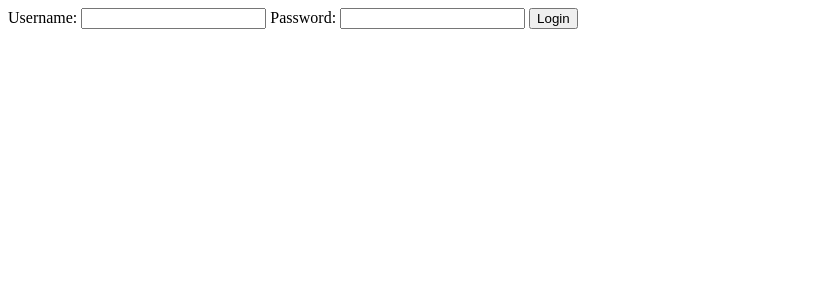
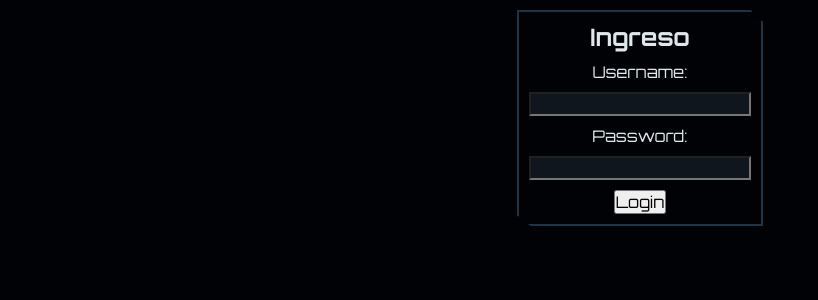
Before and after one commit to Frenzxy/password-hash-practice, a Flask app: page /login in a window 1280 px wide. Shown: the top 300 px of the page, without its empty margins (0-818 px from the left). Run offline with Flask 3, Linux system fonts and the light colour scheme.

Commit message:
Add login and registration templates with styles

```diff
--- a/static/styles.css
+++ b/static/styles.css
@@ -1,9 +1,72 @@
-/* Work in Progress */
+/* color palette */
+:root {
+    --bg-primary: hsl(220, 100%, 1%);
+    --bg-secondary: hsl(220, 35%, 6%);
 
-/* html,
+    --surface: hsl(215, 30%, 9%);
+    --surface-elevated: hsl(215, 28%, 13%);
+
+    --border: hsl(210, 40%, 20%);
+
+    --blue-dark: hsl(215, 80%, 25%);
+    --blue: hsl(210, 85%, 40%);
+    --blue-bright: hsl(205, 95%, 52%);
+
+    --cyan-dark: hsl(195, 80%, 40%);
+    --cyan: hsl(195, 100%, 55%);
+    --cyan-bright: hsl(185, 100%, 65%);
+
+    --text-primary: hsl(205, 25%, 90%);
+    --text-secondary: hsl(210, 20%, 55%);
+}
+/* Overall sizing of the page and elements */
+*{
+    margin: 0;
+    padding: 0;
+    box-sizing: border-box;
+}
+/* Page and elements editing starts here  */
 body {
-    margin: 0;
-    background-color: #000;
-    color: #fff;
-    font-family: Arial, sans-serif;
-} */
+    margin: 0 auto;
+    background-color: var(--bg-primary);
+    color: var(--text-primary);
+    width: min(90vw, 1400px);
+    font-family: "Orbitron", sans-serif;
+    overflow-x: hidden;
+    padding: 10px;
+}
+button,
+input,
+label {
+    font: inherit;
+}
+form {
+    display: flex;
+    flex-direction: column;
+    align-items: center;
+    border: solid 2px var(--border);
+    margin: 0 auto;
+    padding: 10px;
+    width: fit-content;
+    clip-path: polygon(
+    0 0,
+    95% 0,
+    100% 5.5%,
+    100% 100%,
+    5.5% 100%,
+    0 95%
+
+    );
+}
+h1{
+    font-size: 1.5rem;
+    font-family: "Orbitron", sans-serif;
+}
+h1,input, label{
+    margin: 0 0 10px 0;
+}
+input{
+    background-color: var(--surface);
+    color: var(--text-secondary);
+    text-align: center;
+}
--- a/templates/login.html
+++ b/templates/login.html
@@ -3,11 +3,16 @@
 <head>
     <meta charset="UTF-8">
     <meta name="viewport" content="width=device-width, initial-scale=1.0">
-    <link rel="stylesheet" href="{{ url_for('static', filename='styles.css') }}">
+    <link rel="preconnect" href="https://fonts.googleapis.com">
+    <link rel="preconnect" href="https://fonts.gstatic.com" crossorigin>
+    <link href="https://fonts.googleapis.com/css2?family=Audiowide&family=Noto+Sans:ital,wght@0,100..900;1,100..900&family=Orbitron:wght@400..900&family=Rajdhani:wght@400;700&display=swap" rel="stylesheet">
+    <link rel="stylesheet" href="{{ url_for('static', filename='styles.css', v='2') }}">
     <title>Document</title>
 </head>
 <body>
+    <div>
     <form action="/login" method="POST">
+        <h1>Ingreso</h1>
         <label for="username">Username:</label>
         <input type="text" id="username" name="username" required>
         <label for="password">Password:</label>
@@ -17,5 +22,6 @@
         {% endif %}
         <button type="submit">Login</button>
     </form>
+    </div>
 </body>
 </html>
```
Also changed, not shown: templates/registro.html (+5 -2 lines).
